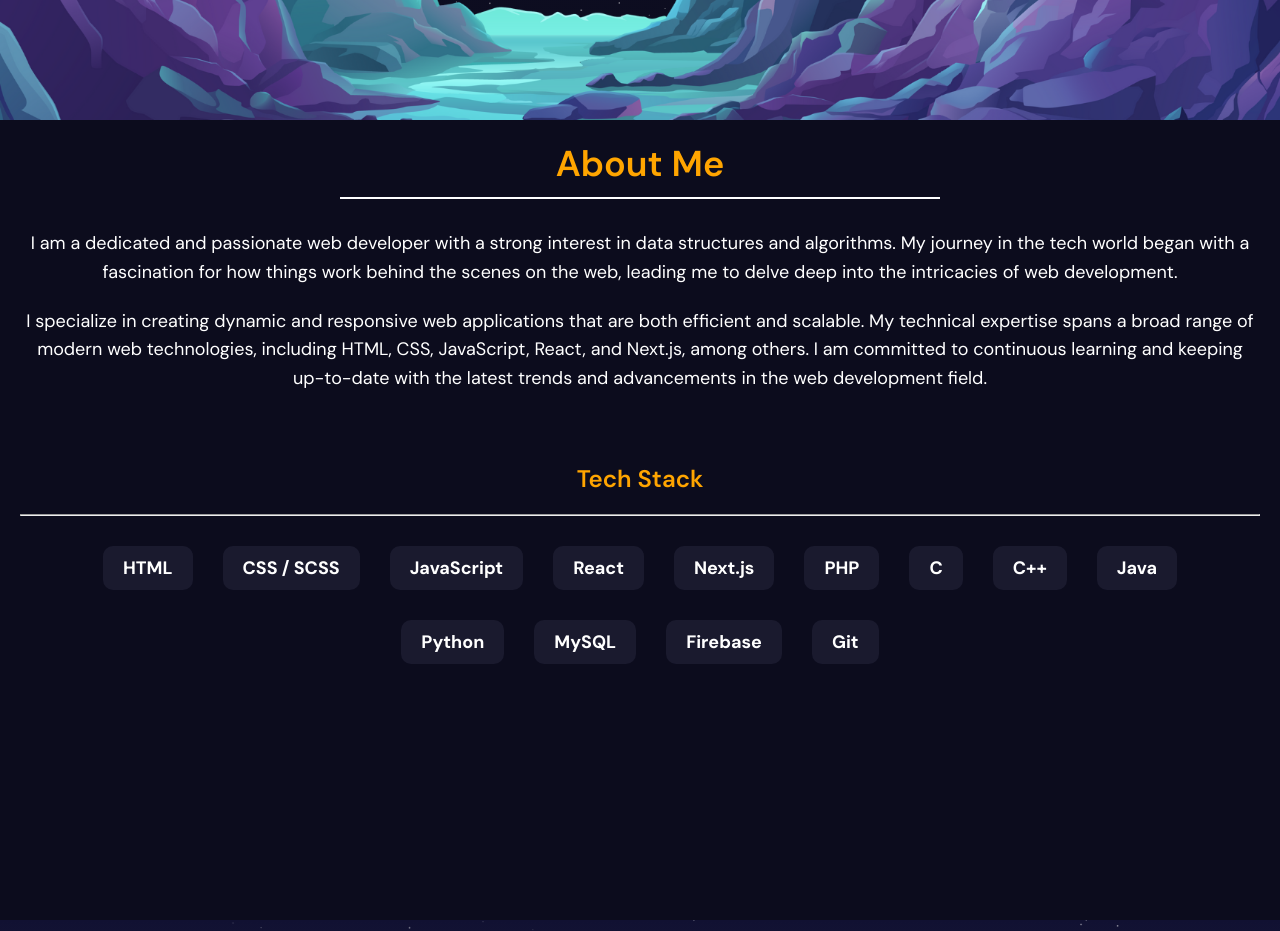
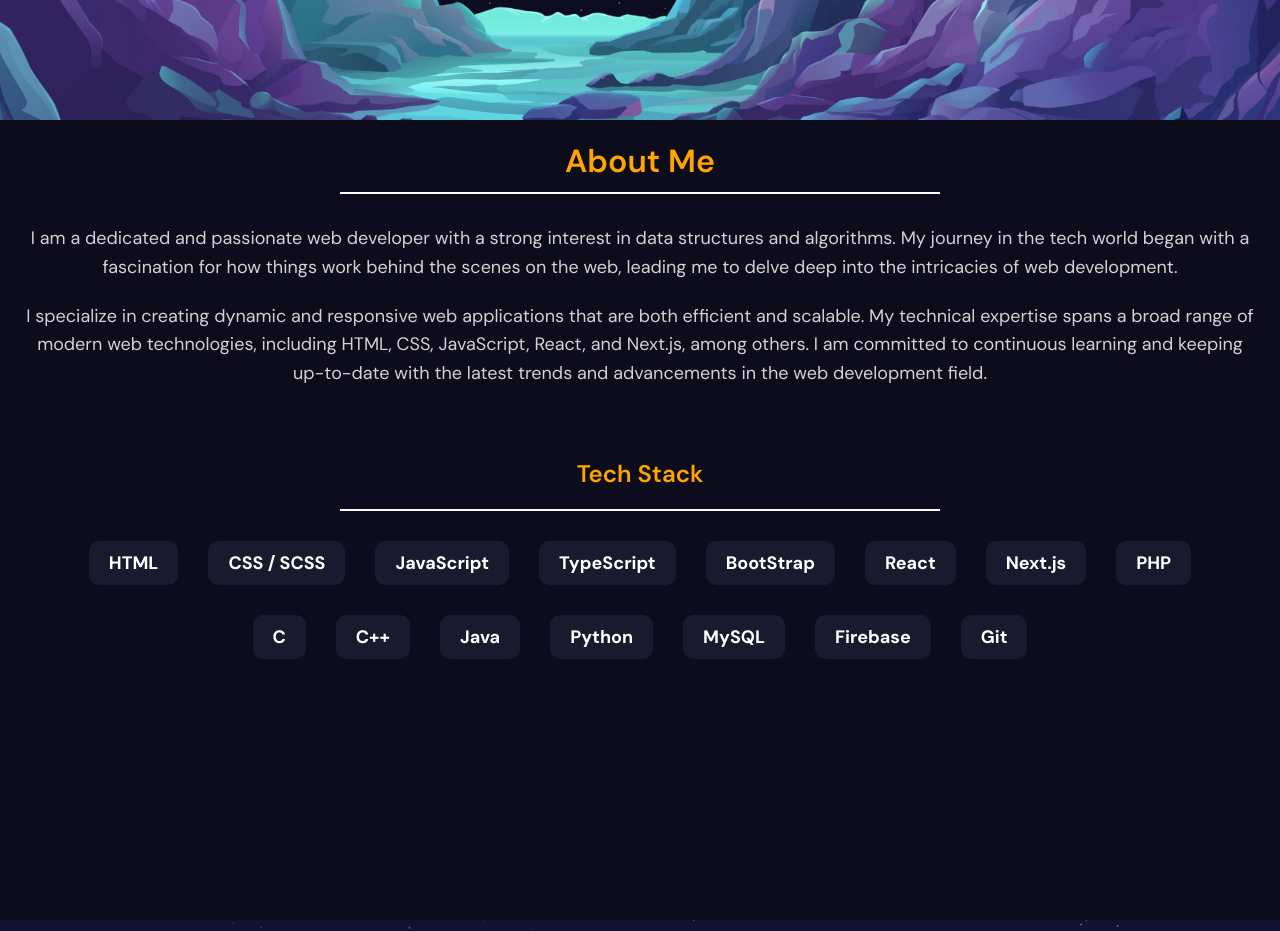
Before and after one commit to RawAtCode/portfolio, a React (Vite) app: page / in a window 1280 px wide. Shown: the part 1480-2411 px from the top of the page. Built offline with nearby package versions, Linux system fonts and the light colour scheme.

Commit message:
fixed about section for large screen devices

```diff
--- a/src/components/about/About.jsx
+++ b/src/components/about/About.jsx
@@ -46,7 +46,7 @@ const About = () => {
         <motion.h2 variants={textVariants}>Tech Stack</motion.h2>
         <motion.hr variants={textVariants} />
         <motion.div className="tech-list" variants={textVariants}>
-          {["HTML", "CSS / SCSS", "JavaScript", "React", "Next.js", "PHP", "C", "C++", "Java", "Python", "MySQL", "Firebase", "Git"].map((tech) => (
+          {["HTML", "CSS / SCSS", "JavaScript", "TypeScript", " BootStrap", "React", "Next.js", "PHP", "C", "C++", "Java", "Python", "MySQL", "Firebase", "Git"].map((tech) => (
             <motion.div className="tech" key={tech} variants={textVariants}>
               <h3>{tech}</h3>
             </motion.div>
--- a/src/components/about/about.scss
+++ b/src/components/about/about.scss
@@ -1,6 +1,8 @@
+@import "/src/app.scss";
+
 .about {
   padding: 20px;
-  color: #fff;
+  color: lightgray;
   display: flex;
   flex-direction: column;
   align-items: center;
@@ -11,7 +13,7 @@
 
     h1 {
       color: orange;
-      font-size: 36px;
+      font-size: 2rem;
       font-weight: 600;
     }
 
@@ -43,6 +45,13 @@
       color: orange;
     }
 
+    hr {
+      width: 600px;
+      border: none;
+      border-top: 2px solid #fff;
+      margin: 10px auto;
+    }
+
     .tech-list {
       margin: 20px;
       display: flex;
```
